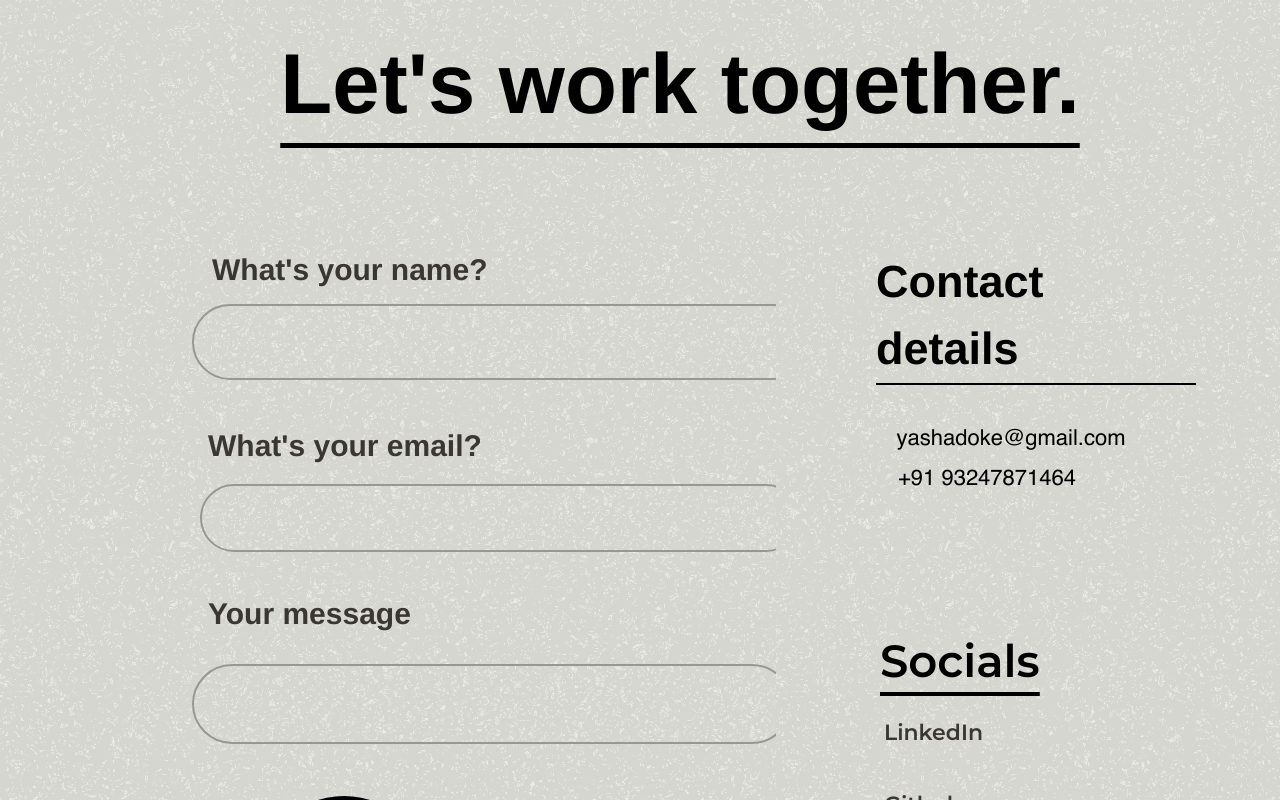
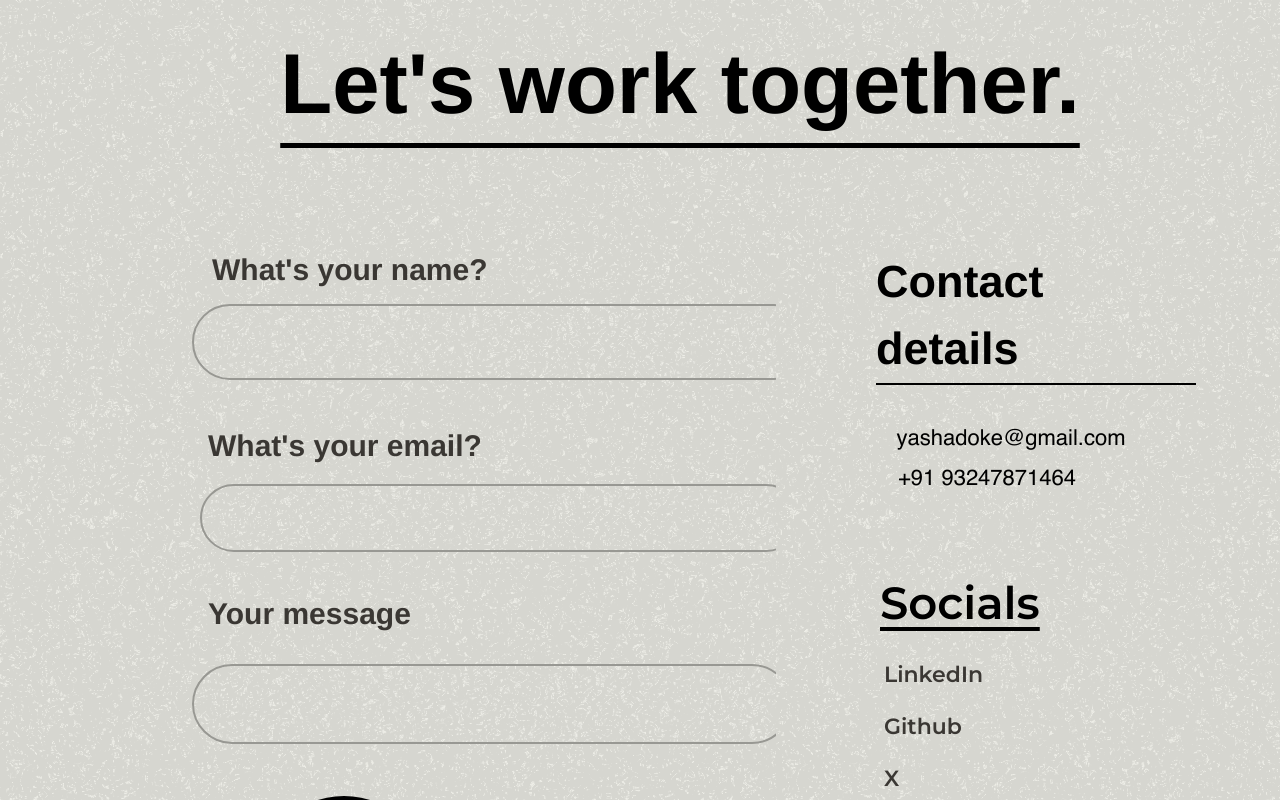
Before and after one commit to 22Yash/Portfolio, a React (Vite) app: page /contact in a window 1280 px wide. Shown: the top 800 px of the page. Built offline with nearby package versions, Linux system fonts and the light colour scheme.

Commit message:
added link and back to top button

```diff
--- a/src/components/Contact/Contactform.jsx
+++ b/src/components/Contact/Contactform.jsx
@@ -193,7 +193,7 @@ function Contactform() {
             id="link"
             className="
          mt-40 text-3xl  h-28  xl:text-2xl sm:mt-[320px]
-         xl:w-1/4 xl:ml-20 xl:-mt-48"
+         xl:w-1/4 xl:ml-20 xl:-mt-[250px]"
           >
             <Links columnDirection={true} />
           </div>
--- a/src/components/Contact/Links.jsx
+++ b/src/components/Contact/Links.jsx
@@ -34,8 +34,9 @@ function Links({ columnDirection }) {
       liElements.forEach((li) => {
         li.addEventListener("mouseenter", () => {
           gsap.to(li, {
-            borderBottomWidth: "3px",
-            borderColor: "#3A606E",
+            borderBottomWidth: "0",
+            textDecoration: "underline",
+            textDecorationColor: "#3a3733",
             duration: 0.5,
             y: -10,
           });
@@ -44,6 +45,7 @@ function Links({ columnDirection }) {
         li.addEventListener("mouseleave", () => {
           gsap.to(li, {
             borderBottomWidth: "0",
+            textDecoration: "none",
             duration: 0.3,
             y: 0,
           });
@@ -56,7 +58,7 @@ function Links({ columnDirection }) {
     <>
       <div
         id="links"
-        className="translate-y-full -ml-36 w-[500px] h-[0px] xl:w-full mt-24 sm:-mt-[320px] sm:-ml-[40px] xl:mt-0 xl:-ml-8"
+        className="translate-y-full -ml-36 w-[500px] h-[0px] xl:w-full mt-24 sm:-mt-[320px] sm:-ml-[40px] xl:mt-10 xl:-ml-8"
       >
         <ul
           className={`flex gap-5 m-5 font-semibold mt-10
@@ -65,7 +67,7 @@ function Links({ columnDirection }) {
           ${!columnDirection ? "xl:flex xl:gap-5 xl:m-5 xl:mt-10 xl:font-semibold" : ""}
         `}
         >
-          <h4 className=" xl:text-[45px] xl:mt-40 xl:ml-2 sm:mt-[80px] mt-[120px] sm:-ml-[0px]  p-2 underline underline-offset-[15px] opacity-0 sm:opacity-100 xl:opacity-100 ">
+          <h4 className=" xl:text-[45px] xl:mt-40 xl:ml-2 sm:mt-[80px] mt-[120px] sm:-ml-[0px]  p-2 underline underline-offset-8  sm:opacity-100 xl:opacity-100 ">
             Socials
           </h4>
           <br />
@@ -74,20 +76,20 @@ function Links({ columnDirection }) {
             ref={(el) => (liRef.current[0] = el)}
             className="text-[#3a3733] text-[20px] xl:-mt-20 mt-0 sm:-mt-[80px]    xl:text-[22px] xl:ml-5"
           >
-            <Link> LinkedIn </Link>
+            <Link to="www.linkedin.com/in/yashdoke10"> LinkedIn </Link>
           </li>
 
           <li
             ref={(el) => (liRef.current[1] = el)}
-            className="text-[#3a3733] text-[20px] xl:text-[22px] xl:ml-5"
+            className="text-[#3a3733] text-[20px] xl:text-[22px] xl:ml-5 xl:-mt-5"
           >
-            <Link>Github</Link>
+            <Link to="https://github.com/22Yash">Github</Link>
           </li>
           <li
             ref={(el) => (liRef.current[2] = el)}
-            className="text-[#3a3733]  text-[20px] xl:text-[22px] xl:ml-5  "
+            className="text-[#3a3733]  text-[20px] xl:text-[22px] xl:ml-5  xl:-mt-5 "
           >
-            <Link>Instagram</Link>
+            <Link>X</Link>
           </li>
         </ul>
       </div>
--- a/src/components/Header/BackToTopButton.jsx
+++ b/src/components/Header/BackToTopButton.jsx
@@ -1,6 +1,7 @@
 import React, { useState } from 'react';
 // Assuming you have some CSS for styling
 import heroSVG from "./nnnoise.svg";
+import { GoArrowUp } from "react-icons/go";
 
 const BackToTopButton = () => {
   const [isVisible, setIsVisible] = useState(false);
@@ -28,12 +29,16 @@ const BackToTopButton = () => {
   }, []);
 
   return (
-    <div className={`back-to-top ${isVisible ? 'visible' : ''} xl:w-full xl:bg-red-300 xl:h-[60px]`} onClick={scrollToTop}
+    <div className={`back-to-top ${isVisible ? 'visible' : ''}
+   w-[500px]
+    xl:w-full  xl:h-[60px]`} onClick={scrollToTop}
     style={{
         backgroundImage: `url(${heroSVG})`,
         backgroundSize: "cover",
       }}>
-      <span className='xl:right-0 xl:float-end xl:float xl:p-5 '>Back to Top</span>
+      <span className='
+      opacity-0 xl:opacity-100
+      xl:right-0 xl:float-end xl:float xl:mr-10  xl:-pt-5 font-helvetica text-[20px] xl:flex xl:gap-2 '> <GoArrowUp /> Back to Top</span>
     </div>
   );
 };
```
